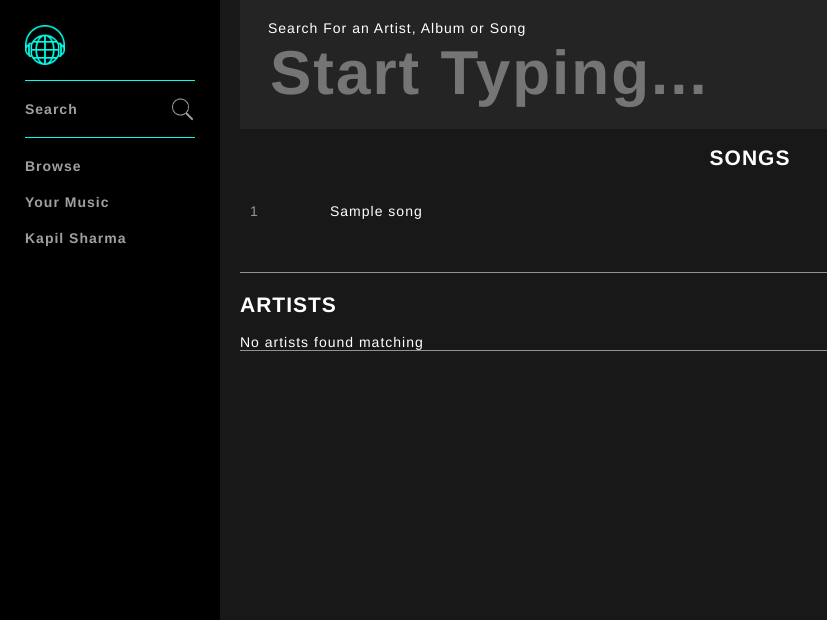
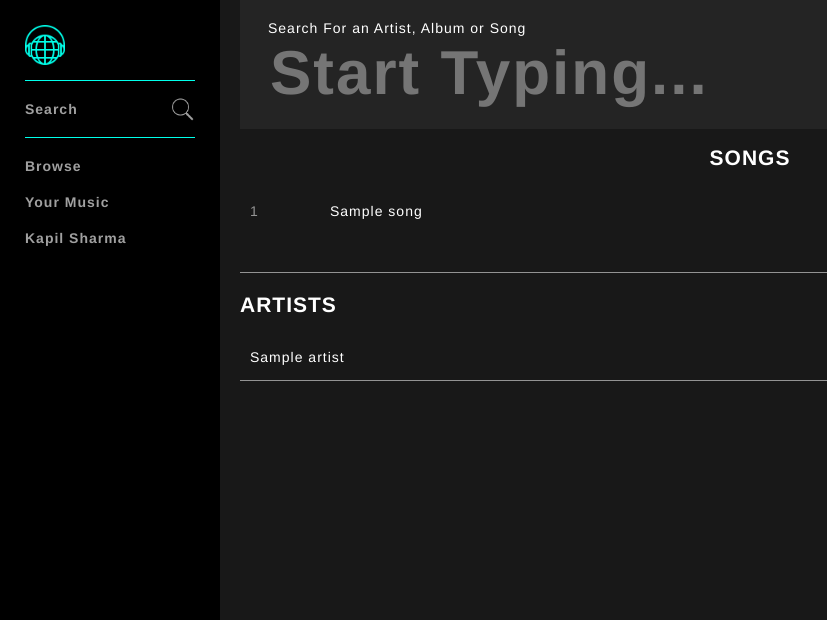
Before and after one commit to kapil-sharma99/Muzipedia, a PHP site: page /search.php in a window 1280 px wide. Shown: the top 620 px of the page, without its empty margins (0-827 px from the left). Run offline with PHP 8.4, Linux system fonts and the light colour scheme; the visitor is signed in with stand-in values (Sample User, id 1); tables that the repository leaves empty or names only in its code hold one stand-in row (values such as "Sample post"); data that the repository does not hold is empty.

Commit message:
Artist section shown in Search

```diff
--- a/assets/css/style.css
+++ b/assets/css/style.css
@@ -436,3 +436,15 @@
 input:focus {
 	outline: none;
 }
+
+.searchResultRow {
+	padding: 15px 10px;
+}
+
+.searchResultRow:hover {
+	background-color: #282828;
+}
+
+.searchResultRow .artistName span {
+	color: #fff;
+}
--- a/includes/nowPlayingBar.php
+++ b/includes/nowPlayingBar.php
@@ -149,14 +149,14 @@
 
 			$.post("includes/handlers/ajax/getArtistJson.php", { artistId: track.artist }, function(data1) {
 				var artist = JSON.parse(data1);
-				$(".artistName span").text(artist.name);
-				$(".artistName span").attr("onclick", "openPage('artist.php?id=" + artist.id + "')");
+				$(".trackInfo .artistName span").text(artist.name);
+				$(".trackInfo .artistName span").attr("onclick", "openPage('artist.php?id=" + artist.id + "')");
 			});
 
 			$.post("includes/handlers/ajax/getAlbumJson.php", { albumId: track.album }, function(data1) {
 				var album = JSON.parse(data1);
-				$(".albumLink img").attr("src", album.artworkPath);
-				$(".albumLink img").attr("onclick", "openPage('album.php?id=" + album.id + "')");
+				$(".content .albumLink img").attr("src", album.artworkPath);
+				$(".content .albumLink img").attr("onclick", "openPage('album.php?id=" + album.id + "')");
 				$(".trackName span").attr("onclick", "openPage('album.php?id=" + album.id + "')");
 			});
 			audioElement.setTrack(track);
--- a/search.php
+++ b/search.php
@@ -12,7 +12,7 @@
 
 <div class="searchContainer">
   <h4>Search For an Artist, Album or Song</h4>
-  <input type="text" class="searchInput" value="<?php echo $term; ?>" onfocus="this.value = this.value" placeholder="Start Typing...">
+  <input type="text" class="searchInput" value="<?php echo $term; ?>" placeholder="Start Typing..." onfocus="this.value = this.value">
 </div>
 
 <script>
@@ -87,7 +87,7 @@
 <div class="artistContainer borderBottom">
 	<h2>ARTISTS</h2>
 	<?php
-		$artistQuery = mysqli_query($con, "SELECT id FROM aritsts WHERE $name LIKE '$term%' LIMIT 10");
+		$artistQuery = mysqli_query($con, "SELECT id FROM artists WHERE name LIKE '$term%' LIMIT 10");
 		if(mysqli_num_rows($artistQuery) == 0) {
       echo "<span class='noResults' >No artists found matching ". $term . "</span>";
     }
```
